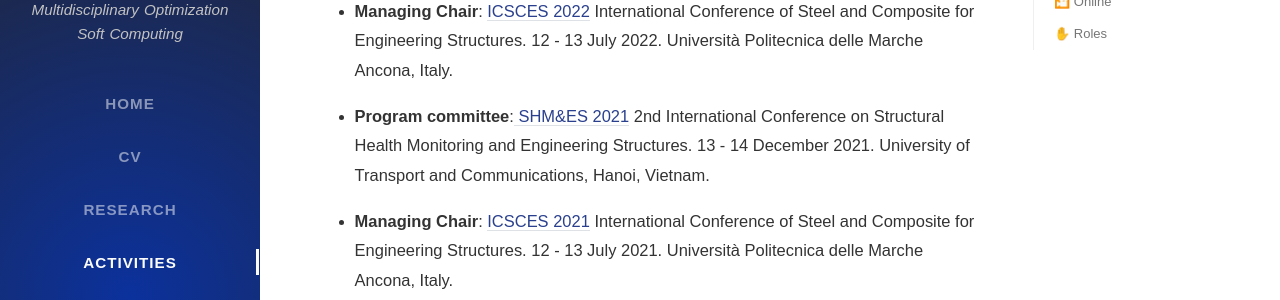
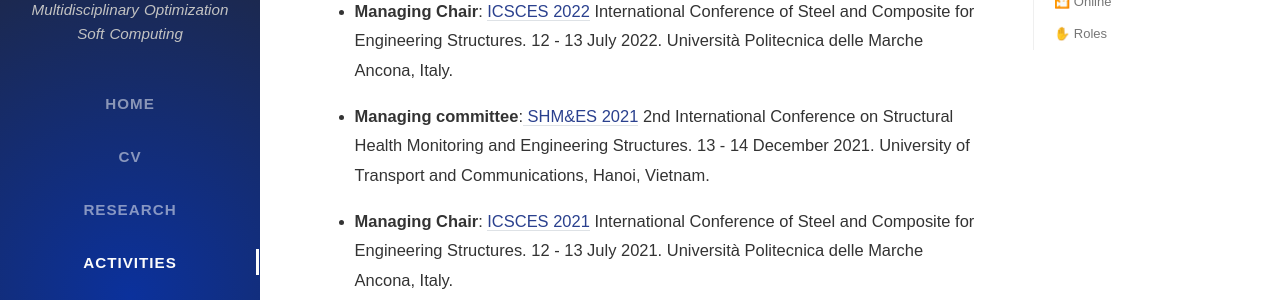
Before and after one commit to Brahim-Benaissa/Brahim-Benaissa.github.io, a Jekyll site: the page built from tabs/activities.md, in a window 1280 px wide and 900 px high, scrolled down 1779 px. Shown: the part 153-453 px from the top of the window. Built offline with Jekyll 4.4.1, drawn with Linux system fonts in a browser that asks for light colours; nearby versions of some CDN libraries; some web fonts are replaced; comment, search, counter and statistics services are not loaded.

Commit message:
Update activities.md

```diff
--- a/tabs/activities.md
+++ b/tabs/activities.md
@@ -73,7 +73,7 @@ toc: true
 
 - **Managing Chair**: <a href="https://icsces.org/" target="_blank"> ICSCES 2022</a>  International Conference of Steel and Composite for Engineering Structures. 12 - 13 July 2022. Università Politecnica delle Marche Ancona, Italy.
 
-- **Program committee**:<a href="https://shmes.org/" target="_blank"> SHM&ES 2021</a> 2nd International Conference on Structural Health Monitoring and Engineering Structures. 13 - 14 December 2021. University of Transport and Communications, Hanoi, Vietnam.
+- **Managing committee**:<a href="https://shmes.org/" target="_blank"> SHM&ES 2021</a> 2nd International Conference on Structural Health Monitoring and Engineering Structures. 13 - 14 December 2021. University of Transport and Communications, Hanoi, Vietnam.
 
 - **Managing Chair**: <a href="https://icsces.org/" target="_blank"> ICSCES 2021</a> International Conference of Steel and Composite for Engineering Structures. 12 - 13 July 2021. Università Politecnica delle Marche Ancona, Italy.
 
```
